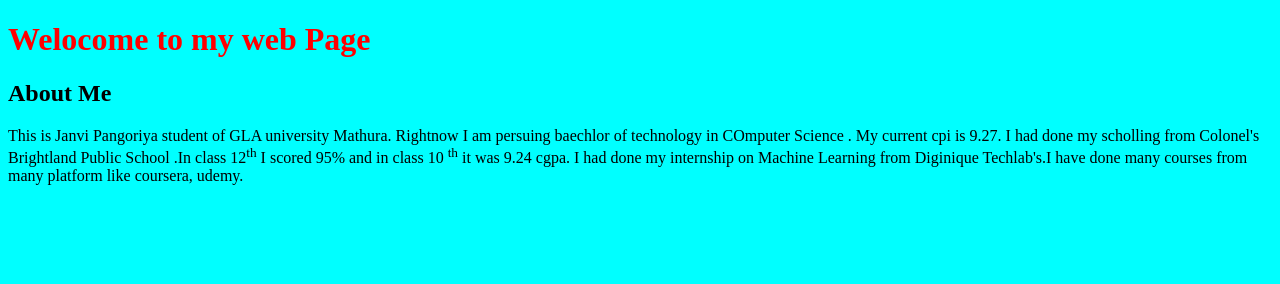
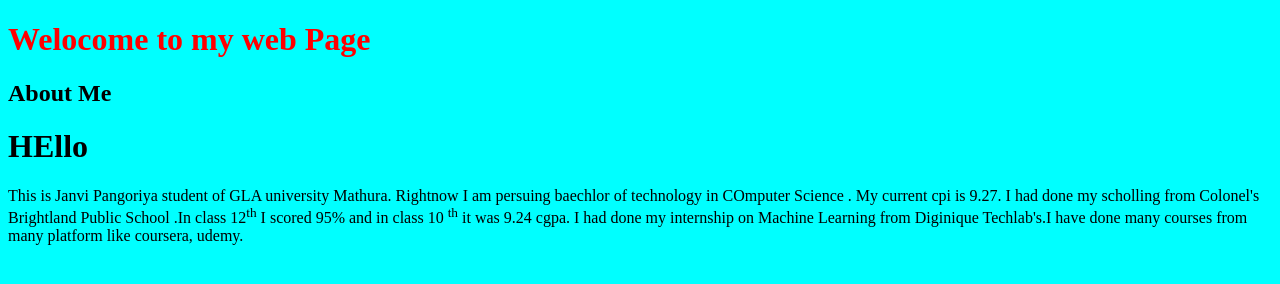
Before and after one commit to JanviPangoriya/Assignment_Practical_full_stack, a plain HTML site: page index.html in a window 1280 px wide. Drawn offline with Linux system fonts and the light colour scheme.

Commit message:
hello message added

```diff
--- a/index.html
+++ b/index.html
@@ -9,6 +9,7 @@
     <h1 style="color: red;" >Welocome to my web Page</h1>
     <h2><b>About Me</b></h2>
     <div>
+        <h1>HEllo</h1>
         <p>This is Janvi Pangoriya student of GLA university Mathura.
          Rightnow I am persuing baechlor of technology in COmputer Science . My current cpi is 9.27.
          I had done my scholling from Colonel's Brightland Public School .In class 12<sup>th</sup>
```
